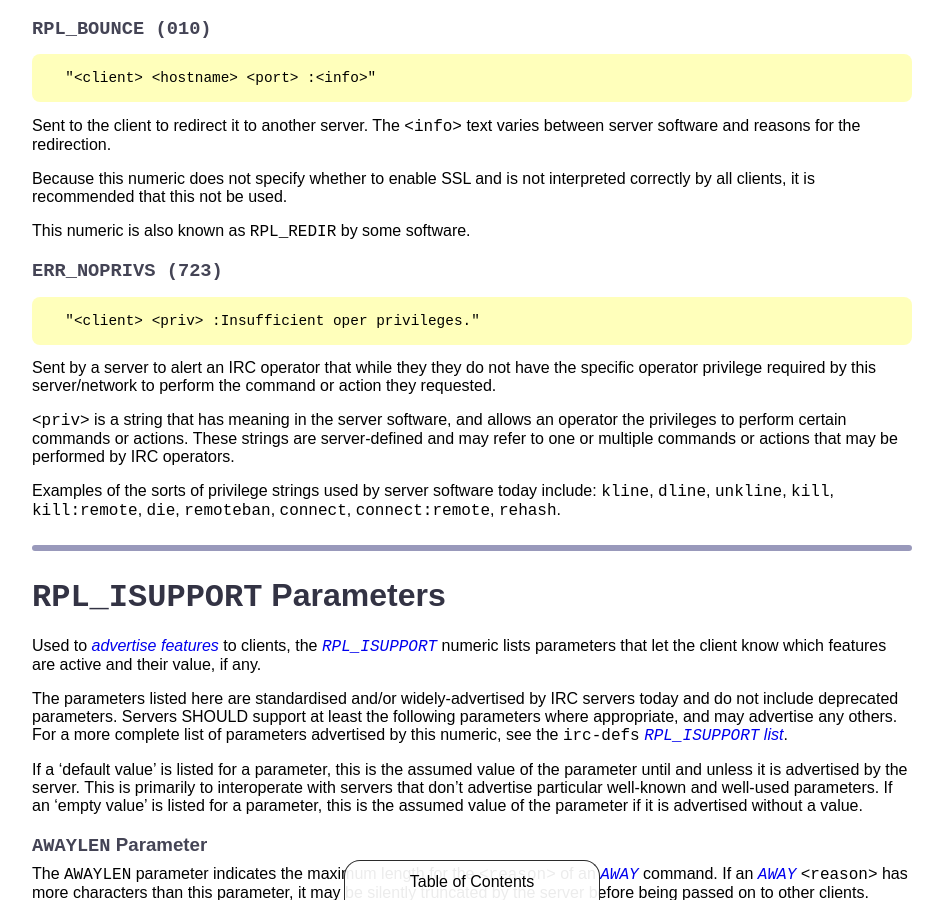
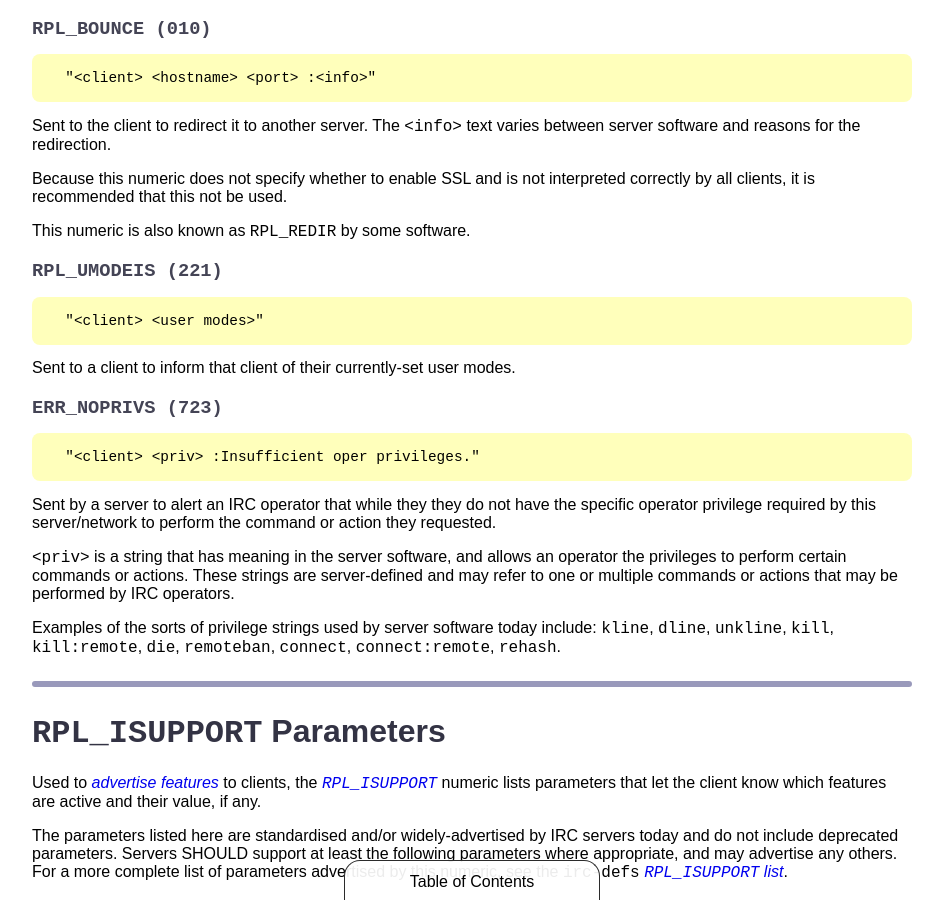
Before and after one commit to ircdocs/modern-irc, a Jekyll site: the page built from index.md, in a window 1280 px wide and 900 px high, scrolled down 28530 px. Shown: the whole window, without its empty margins (168-1111 px from the left). Built offline with Jekyll 4.4.1, drawn with Linux system fonts in a browser that asks for light colours.

Commit message:
numerics: Add RPL_UMODEIS. To add more later

```diff
--- a/index.md
+++ b/index.md
@@ -1194,6 +1194,12 @@ Because this numeric does not specify whether to enable SSL and is not interpret
 
 This numeric is also known as `RPL_REDIR` by some software.
 
+### `RPL_UMODEIS (221)`
+
+      "<client> <user modes>"
+
+Sent to a client to inform that client of their currently-set user modes.
+
 ### `ERR_NOPRIVS (723)`
 
       "<client> <priv> :Insufficient oper privileges."
```
